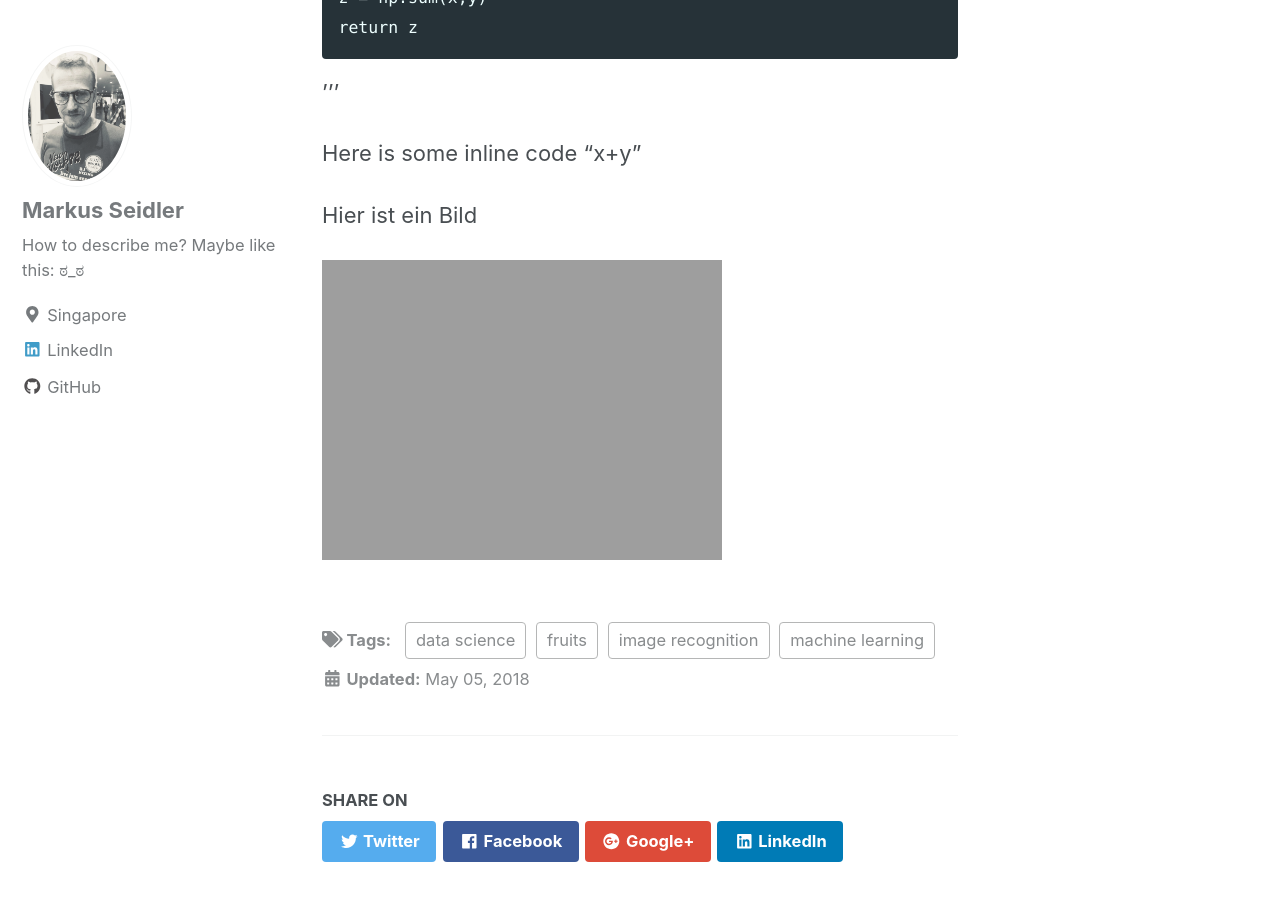
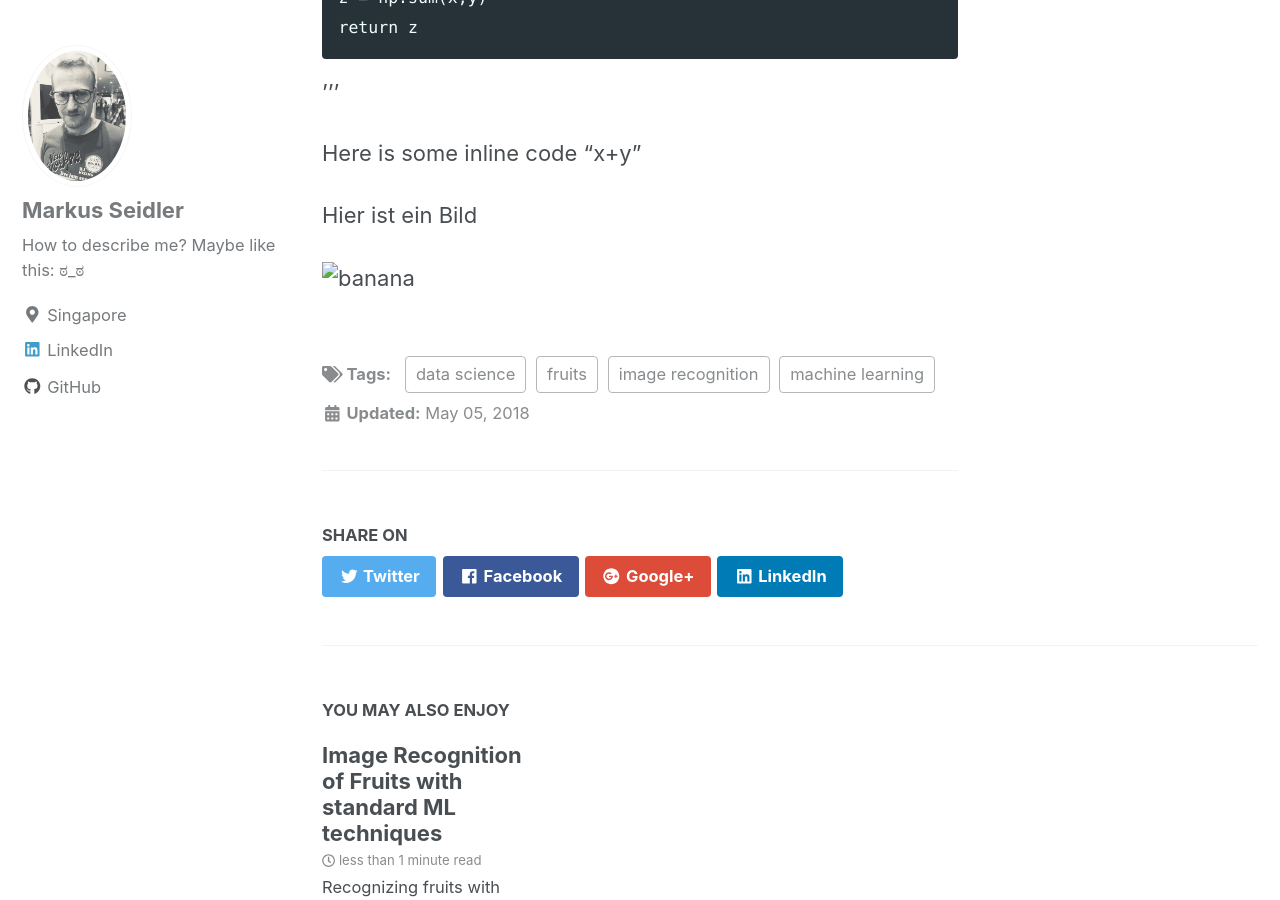
Before and after one commit to markusseidler/markusseidler.github.io, a Jekyll site: the page built from _posts/2018-05-05-image-recognition-classic.md, in a window 1280 px wide and 900 px high, scrolled down 1308 px. Built offline with Jekyll 4.4.1, drawn with Linux system fonts in a browser that asks for light colours; nearby versions of some CDN libraries.

Commit message:
added test.jpg

```diff
--- a/_posts/2018-05-05-image-recognition-classic.md
+++ b/_posts/2018-05-05-image-recognition-classic.md
@@ -48,4 +48,4 @@ Here is some inline code "x+y"
 Hier ist ein Bild
 
 <img src="{{ site.url }}{{ site.baseurl }}/images/
-Image-Recognition-Classic/banana.jpg" alt="banana">
+Image-Recognition-Classic/test.jpg" alt="banana">
```
Also changed, not shown: images/Image-Recognition-Classic/test.JPG (added).
